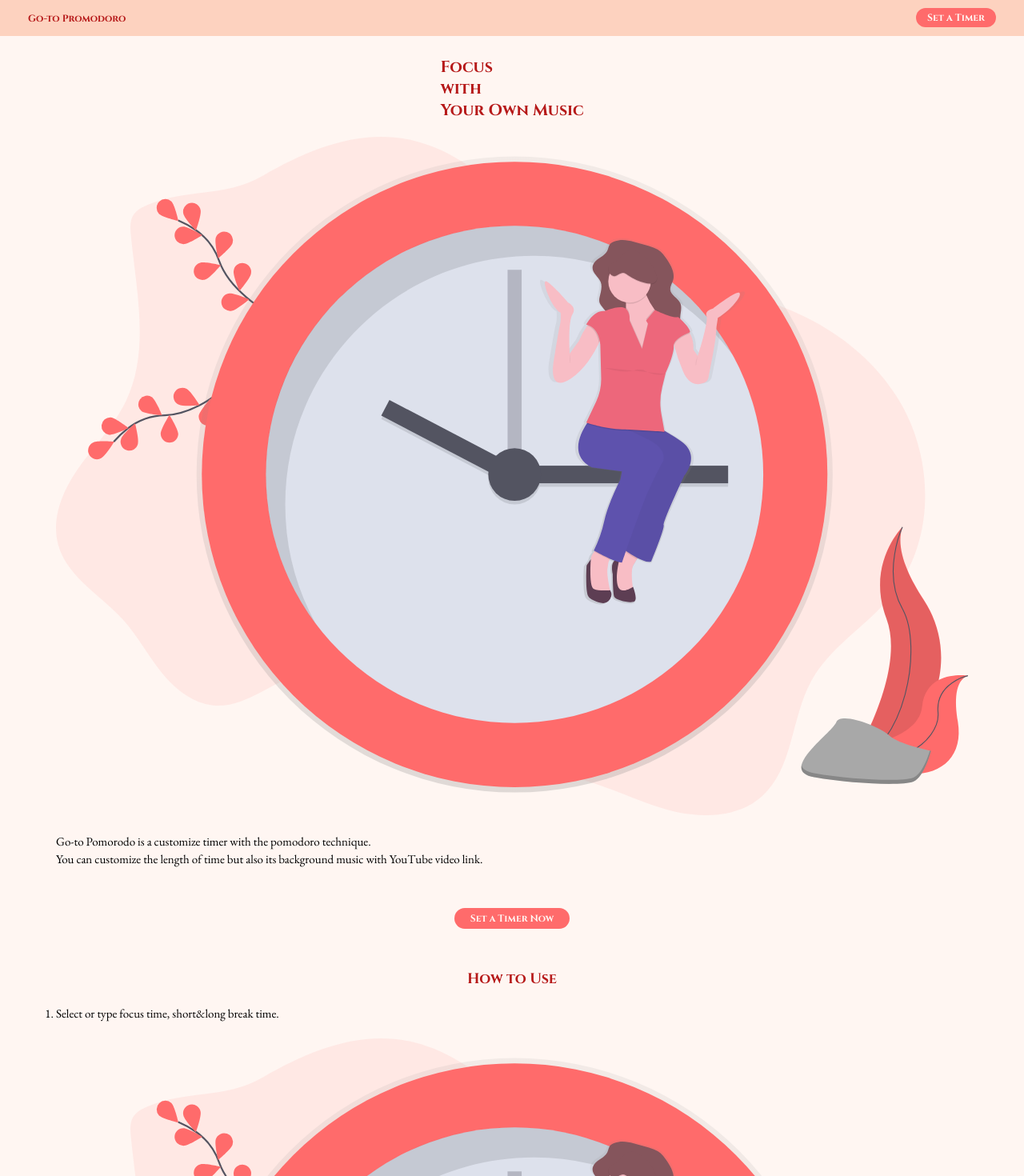
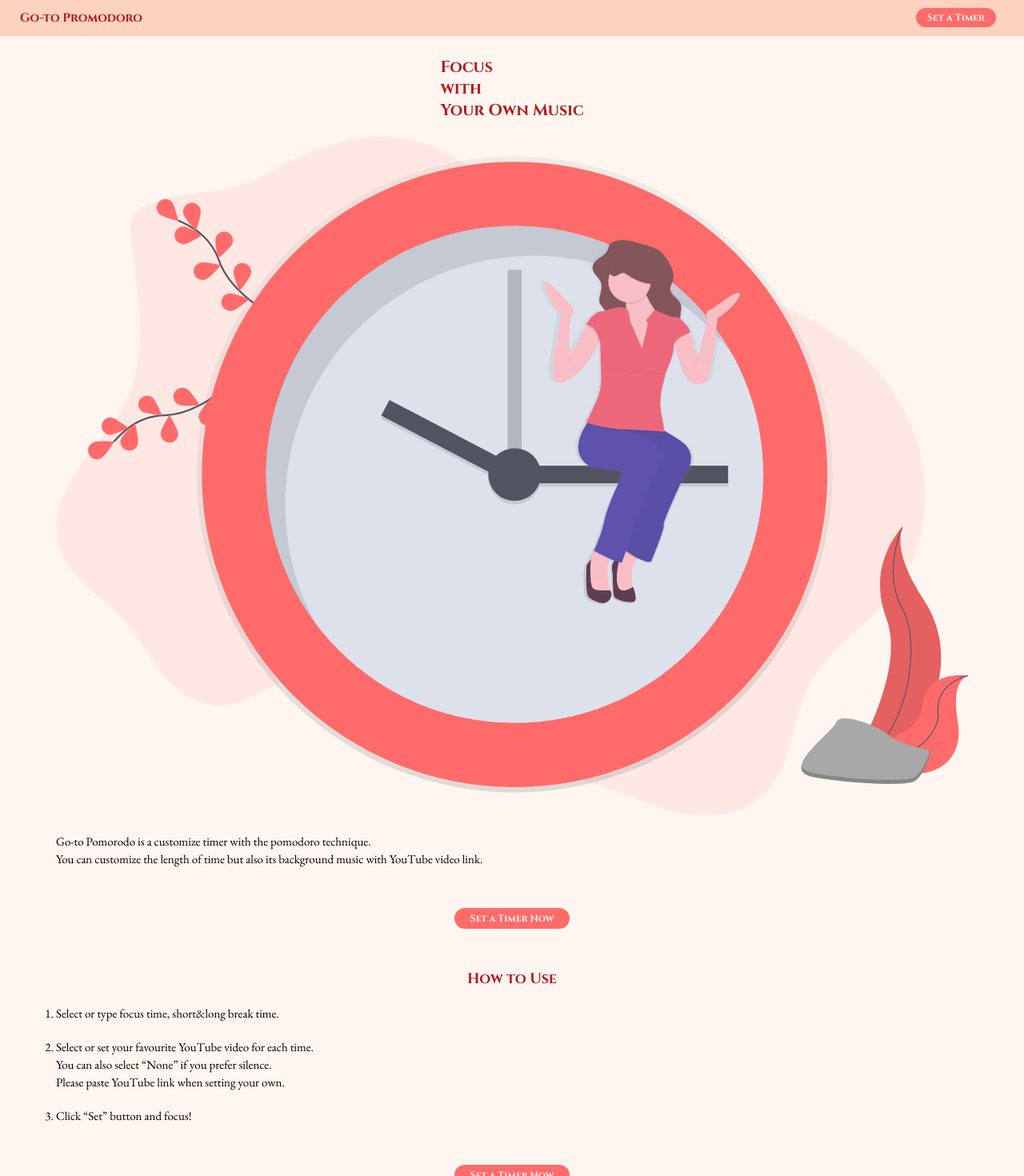
Before and after one commit to shiv-chan/go-to-pomodoro, a React (Create React App) app: page / in a window 1280 px wide. Shown: the top 1470 px of the page at 80% size. Built offline with nearby package versions, Linux system fonts and the light colour scheme.

Commit message:
Style the slider and the button

```diff
--- a/src/app/Header.jsx
+++ b/src/app/Header.jsx
@@ -9,6 +9,8 @@ export const StyledHeader = styled.header`
 	height: 45px;
 	z-index: 10;
 	position: fixed;
+	display: flex;
+	align-items: center;
 	background-color: ${({ session }) => {
 		if (session === 'focus') return 'var(--main-header-color)';
 		else if (session === 'short') return 'var(--short-header-color)';
@@ -20,7 +22,7 @@ export const StyledHeader = styled.header`
 		else if (session === 'long') return 'var(--long-color)';
 	}};
 	align-items: center;
-	padding: 15px 35px;
+	padding: 15px 25px;
 	cursor: pointer;
 `;
 
--- a/src/app/Home.jsx
+++ b/src/app/Home.jsx
@@ -63,8 +63,8 @@ const StyledMainHome = styled(Main)`
 			font-weight: 700;
 		}
 
-		ol {
-			margin: 2rem 0;
+		ol li {
+			margin-top: 2rem;
 		}
 	}
 `;
@@ -103,15 +103,14 @@ export default function Home() {
 				<h2>How to Use</h2>
 				<ol>
 					<li>Select or type focus time, short&long break time.</li>
-					<img src={HeroImage} alt="hero" />
+					{/* <img src={HeroImage} alt="hero" /> */}
 					<li>
-						Select or set your favourite YouTube video for each time. You can
-						also select “None” if you prefer silence.
-						<br />
+						Select or set your favourite YouTube video for each time. <br />
+						You can also select “None” if you prefer silence.
 						<br />
 						Please paste YouTube link when setting your own.
 					</li>
-					<img src={HeroImage} alt="hero" />
+					{/* <img src={HeroImage} alt="hero" /> */}
 					<li>Click “Set” button and focus!</li>
 				</ol>
 				<SetTimerButton text="Set a Timer Now" link="/setting" />
--- a/src/app/VolumeSlider.jsx
+++ b/src/app/VolumeSlider.jsx
@@ -1,4 +1,5 @@
 import React, { useState, useEffect, useRef } from 'react';
+import { useSelector } from 'react-redux';
 import Box from '@mui/material/Box';
 import Stack from '@mui/material/Stack';
 import Slider from '@mui/material/Slider';
@@ -9,6 +10,7 @@ export default function VolumeSlider({ player }) {
 	const [value, setValue] = useState(30);
 	const [isMuted, setIsMuted] = useState(false);
 	const firstRender = useRef(true);
+	const session = useSelector((state) => state.timer.currentSession);
 
 	const handleChange = (event, newValue) => {
 		setValue(newValue);
@@ -34,20 +36,39 @@ export default function VolumeSlider({ player }) {
 			if (value <= 0) {
 				player.mute();
 				player.setVolume(0);
+				setIsMuted(true);
 			} else {
 				player.unMute();
 				player.setVolume(value);
+				setIsMuted(false);
 			}
 		}
 	}, [value]);
 
+	console.log(value);
+
+	let sliderColor;
+	if (session === 'focus') {
+		sliderColor = 'var(--main-accent-color)';
+	} else if (session === 'short') {
+		sliderColor = 'var(--short-color)';
+	} else if (session === 'long') {
+		sliderColor = 'var(--long-color)';
+	}
+
 	return (
 		<Box sx={{ width: 200 }}>
-			<Stack spacing={2} direction="row" sx={{ mb: 1 }} alignItems="center">
+			<Stack spacing={2} direction="row" sx={{ my: 2 }} alignItems="center">
 				{isMuted || value === 0 ? (
-					<VolumeOffRoundedIcon onClick={handleClick} />
+					<VolumeOffRoundedIcon
+						onClick={handleClick}
+						sx={{ fontSize: '2.5rem', color: `${sliderColor}` }}
+					/>
 				) : (
-					<VolumeUpRoundedIcon onClick={handleClick} />
+					<VolumeUpRoundedIcon
+						onClick={handleClick}
+						sx={{ fontSize: '2.5rem', color: `${sliderColor}` }}
+					/>
 				)}
 				<Slider
 					aria-label="Volume"
@@ -57,6 +78,7 @@ export default function VolumeSlider({ player }) {
 					step={1}
 					valueLabelDisplay="auto"
 					onChange={handleChange}
+					sx={{ color: `${sliderColor}` }}
 				/>
 			</Stack>
 		</Box>
--- a/src/features/timer/Timer.jsx
+++ b/src/features/timer/Timer.jsx
@@ -12,6 +12,7 @@ import ArrowLeftRoundedIcon from '@mui/icons-material/ArrowLeftRounded';
 const StyledMainTimer = styled(Main)`
 	display: flex;
 	flex-direction: column;
+	justify-content: space-around;
 	align-items: center;
 	text-align: center;
 
@@ -180,10 +181,15 @@ export default function Timer() {
 				pauseButtonHandler={pauseButtonHandler}
 				setPlayer={setPlayer}
 			/>
-			<VolumeSlider player={player} />
-			{Buttons}
+			{player ? (
+				<>
+					<VolumeSlider player={player} /> {Buttons}
+				</>
+			) : (
+				''
+			)}
 			<Link className="back-to-set" to="/setting">
-				<ArrowLeftRoundedIcon />
+				<ArrowLeftRoundedIcon sx={{ fontSize: '3rem' }} />
 				Back to Set
 			</Link>
 		</MainTimer>
--- a/src/style.scss
+++ b/src/style.scss
@@ -34,7 +34,8 @@ body {
 
 .logo {
 	font-weight: bold;
-	font-size: 1.2rem;
+	font-size: 1.5rem;
+	line-height: normal;
 	color: inherit;
 	text-decoration: none;
 }
@@ -259,4 +260,10 @@ body {
 	text-decoration: none;
 	display: flex;
 	align-items: center;
+	color: #000;
+	margin-bottom: 2rem;
 }
+
+.MuiSlider-valueLabel {
+	width: auto;
+}
```
